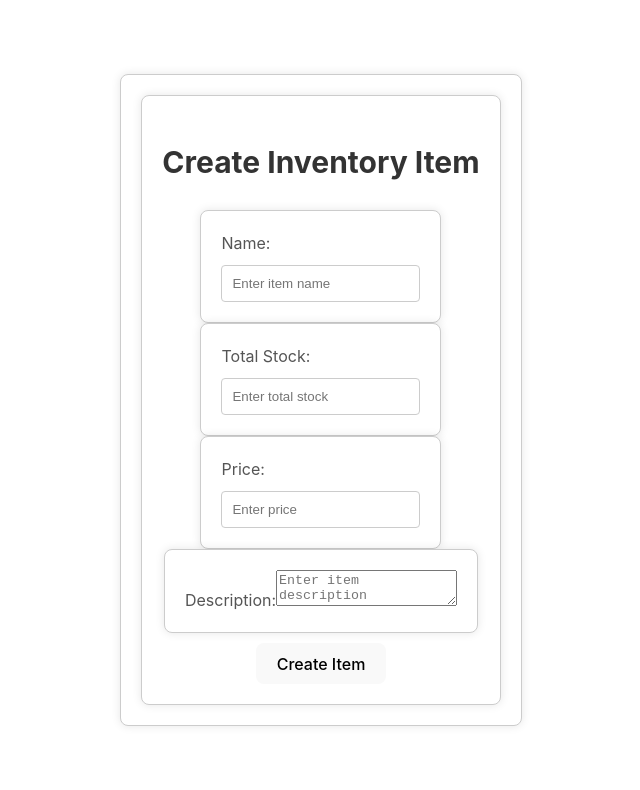
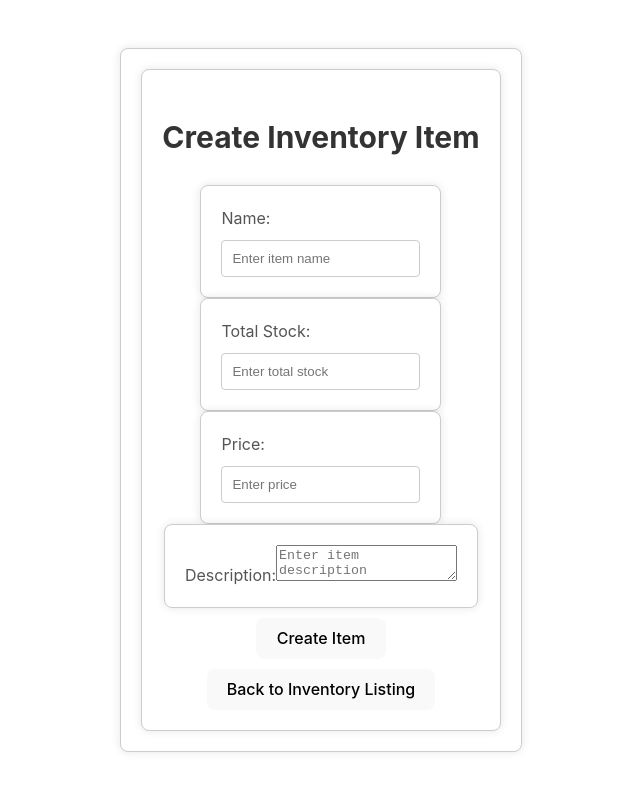
Before and after one commit to kylead10/Inventory-manager, a React (Vite) app: page /create in a window 1280 px wide. Shown: the top 790 px of the page, without its empty margins (319-959 px from the left). Built offline with nearby package versions, Linux system fonts and the light colour scheme.

Commit message:
created Inventory

```diff
--- a/src/components/CreateInventory.jsx
+++ b/src/components/CreateInventory.jsx
@@ -1,4 +1,5 @@
 import React, { useState } from 'react';
+import { useNavigate } from 'react-router-dom';
 
 const CreateInventory = () => {
   const [item, setItem] = useState({
@@ -7,7 +8,7 @@ const CreateInventory = () => {
     price: '',
     description: '',
   });
-
+  const navigate = useNavigate();
   const handleChange = (e) => {
     setItem({ ...item, [e.target.name]: e.target.value });
   };
@@ -74,6 +75,9 @@ const CreateInventory = () => {
         </div>
         <button type='submit'>Create Item</button>
       </form>
+      <button onClick={() => navigate('/inventory')}>
+        Back to Inventory Listing
+      </button>
     </div>
   );
 };
--- /dev/null
+++ b/src/components/InventoryContext.jsx
@@ -0,0 +1,21 @@
+import React, { createContext, useContext, useState } from 'react';
+
+const InventoryContext = createContext();
+
+export const InventoryProvider = ({ children }) => {
+  const [inventory, setInventory] = useState([]);
+
+  const addItemToInventory = (item) => {
+    setInventory([...inventory, item]);
+  };
+
+  return (
+    <InventoryContext.Provider value={{ inventory, addItemToInventory }}>
+      {children}
+    </InventoryContext.Provider>
+  );
+};
+
+export const useInventory = () => {
+  return useContext(InventoryContext);
+};
--- a/src/main.jsx
+++ b/src/main.jsx
@@ -3,11 +3,14 @@ import ReactDOM from 'react-dom/client';
 import App from './App.jsx';
 import { AuthProvider } from './AuthContext.jsx';
 import './index.css';
+import { InventoryProvider } from './components/InventoryContext.jsx';
 
 ReactDOM.createRoot(document.getElementById('root')).render(
   <React.StrictMode>
     <AuthProvider>
-      <App />
+      <InventoryProvider>
+        <App />
+      </InventoryProvider>
     </AuthProvider>
   </React.StrictMode>
 );
```
